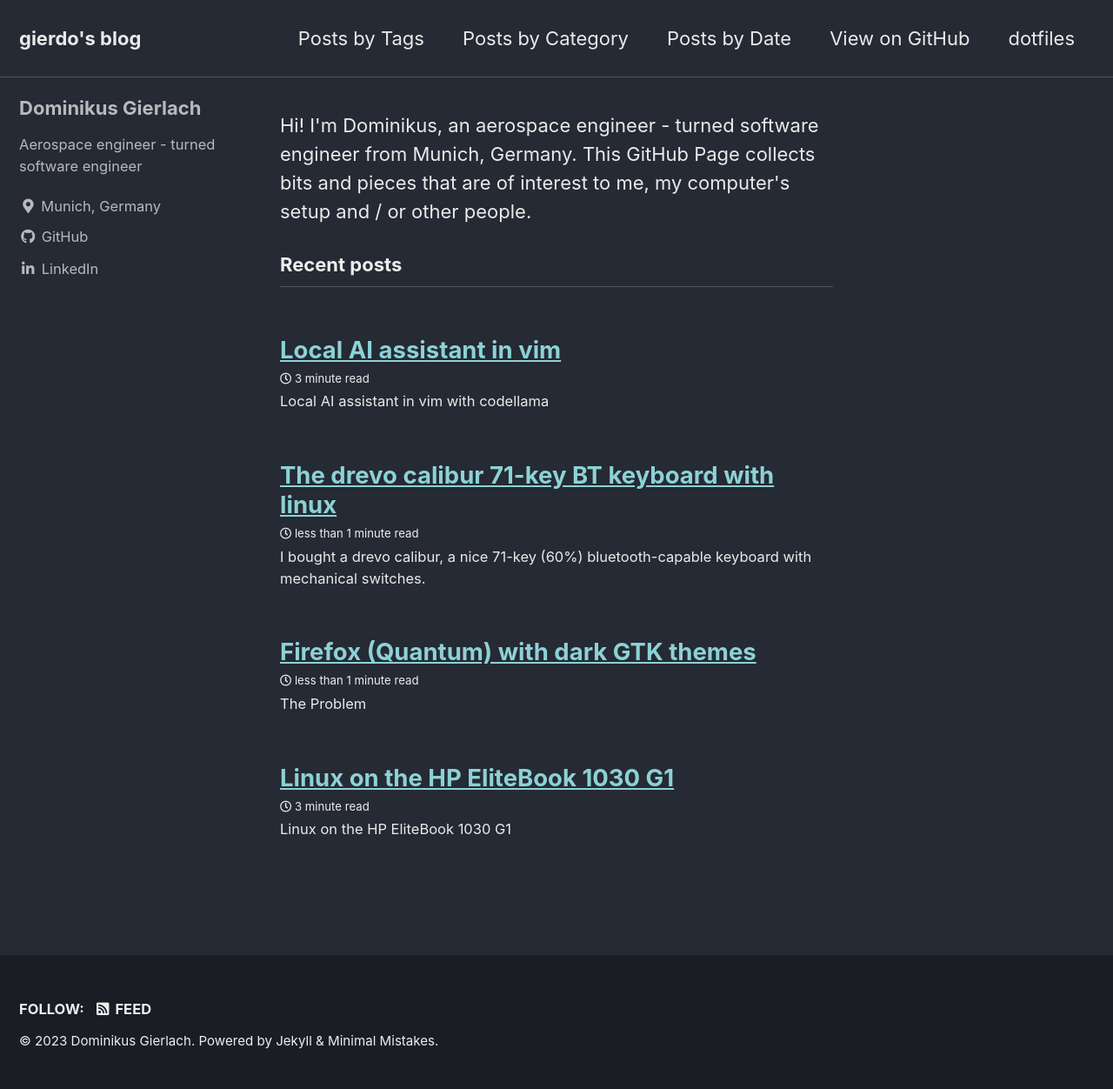
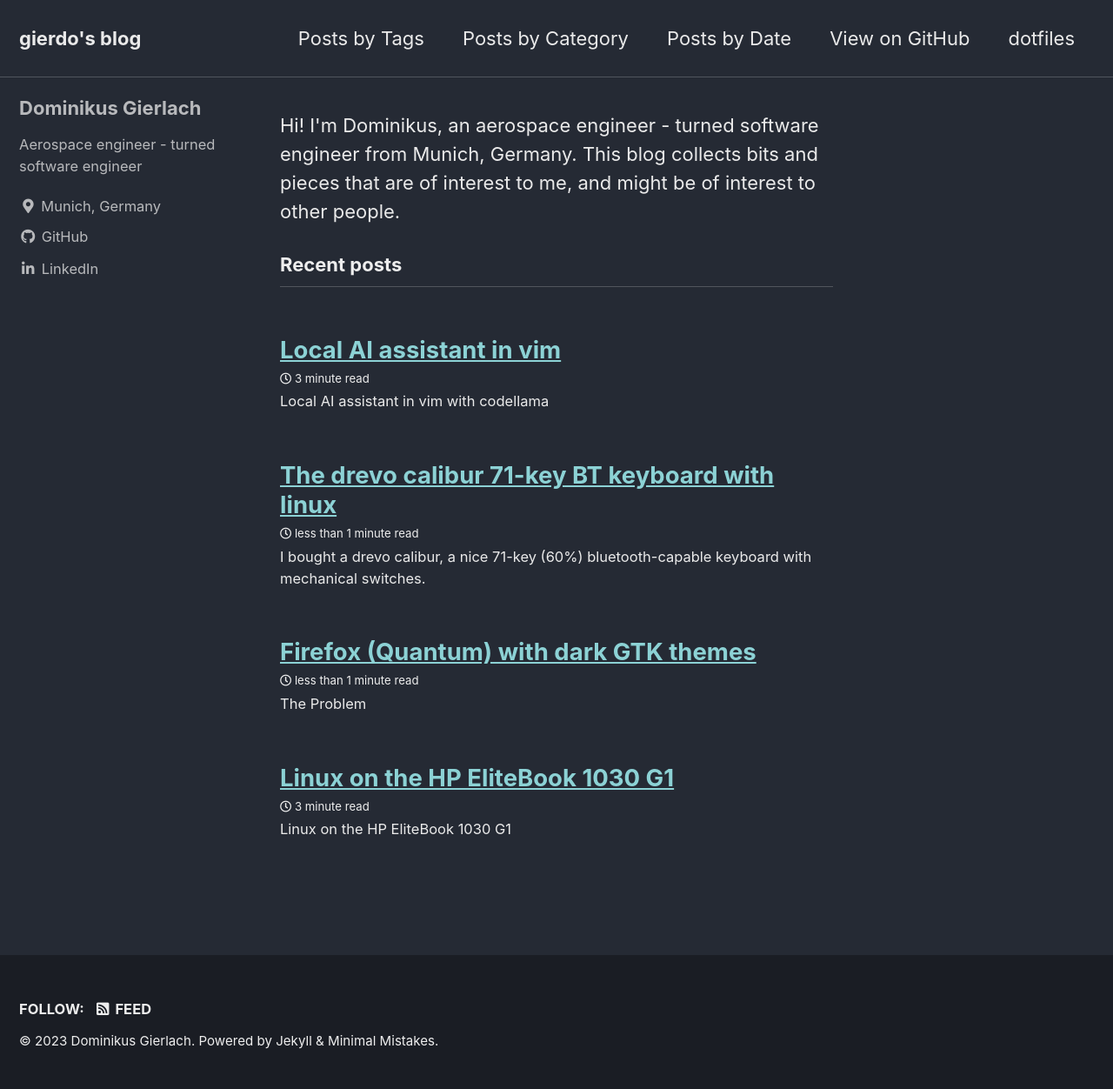
Before and after one commit to gierdo/gierdo.github.io, a Jekyll site: the page built from index.html, in a window 1280 px wide. Shown: the whole page at 87% size. Built offline with Jekyll 4.4.1, drawn with Linux system fonts in a browser that asks for light colours; cached includes are drawn as plain includes; the list of posts is cut into pages by our own code.

Commit message:
index bla

```diff
--- a/index.html
+++ b/index.html
@@ -6,5 +6,6 @@ author_profile: true
 Hi! I'm Dominikus, an aerospace engineer - turned software engineer from Munich,
 Germany.
 
-This GitHub Page collects bits and pieces that are of interest to me, my
-computer's setup and / or other people.
+
+This blog collects bits and pieces that are of interest to me, and might be of
+interest to other people.
```
